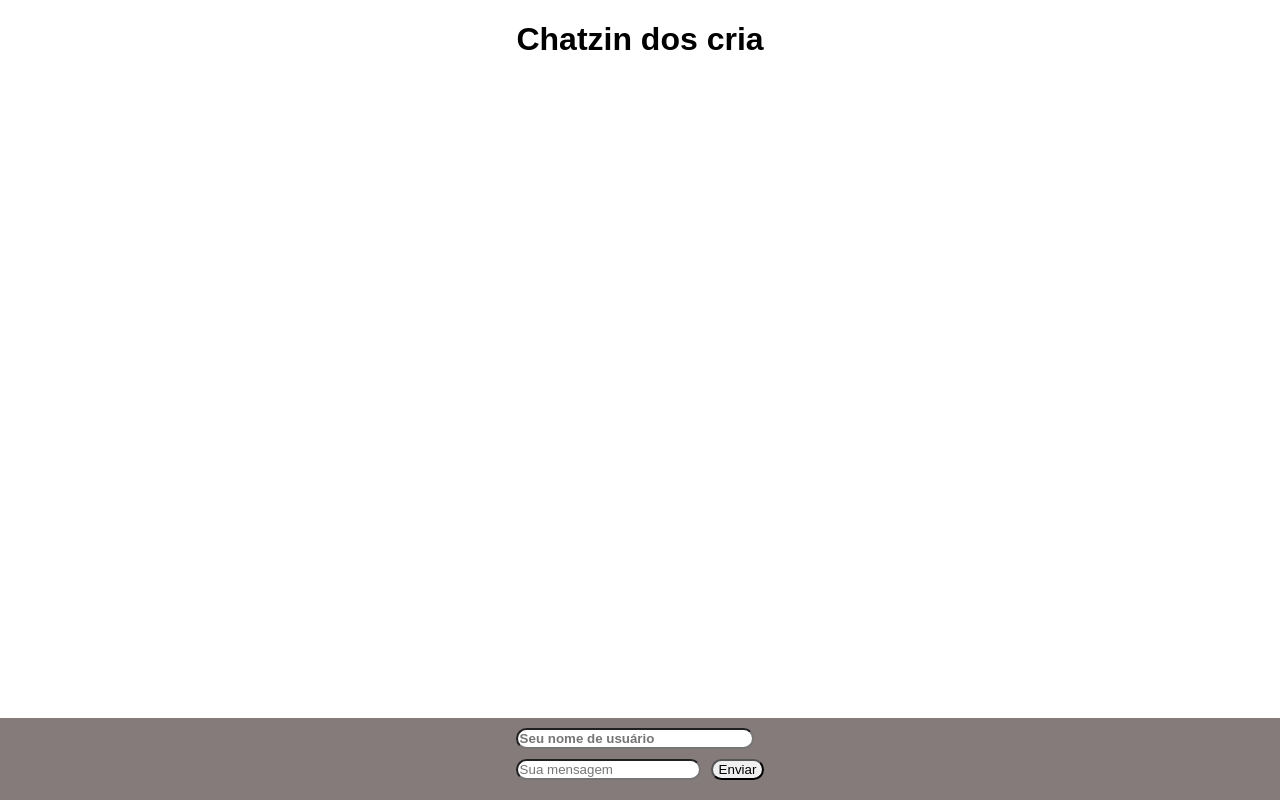
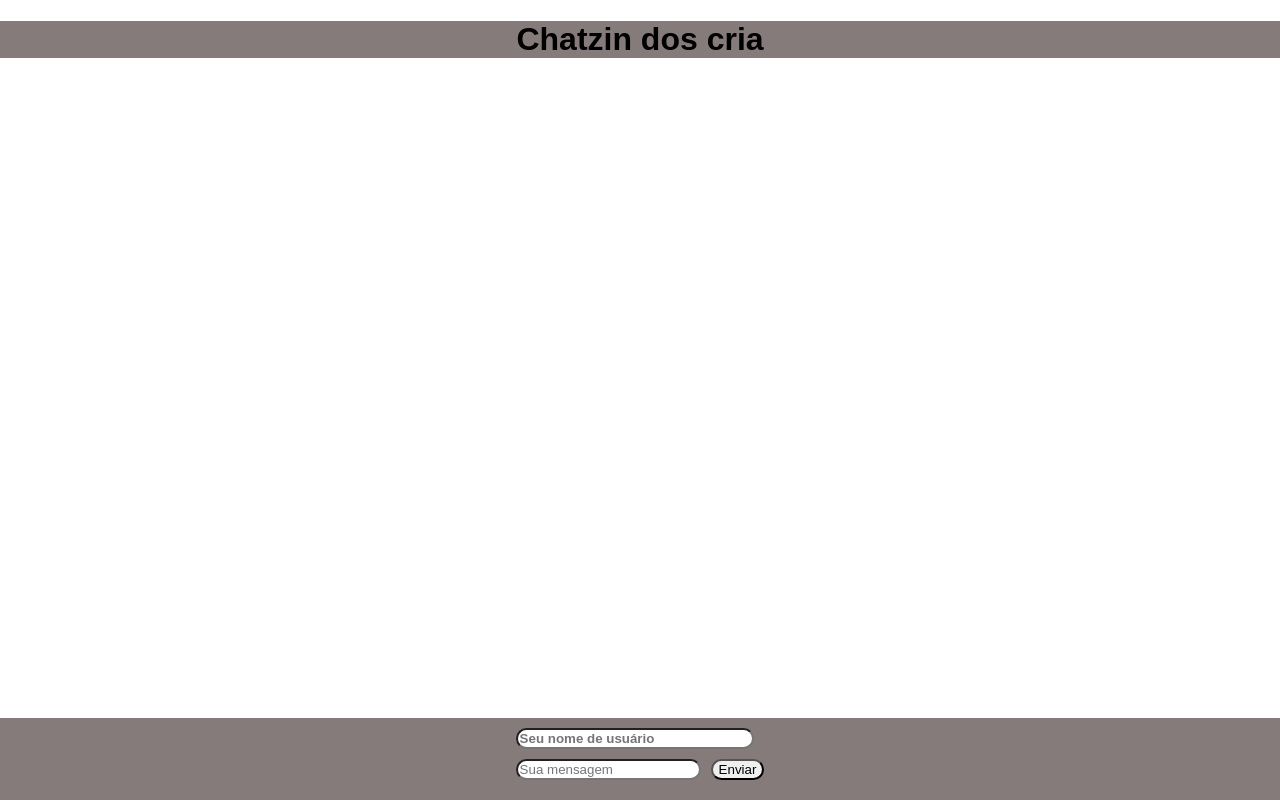
Before and after one commit to OneVic200/Projeto-chat, a website: page public/index.html in a window 1280 px wide. Drawn offline with nearby package versions, Linux system fonts and the light colour scheme; no server answers.

Commit message:
Update index.html

```diff
--- a/public/index.html
+++ b/public/index.html
@@ -7,8 +7,10 @@
 </head>
 
 <body align="center">
-  <h1>Chatzin dos cria</h1>
-  <div class="chat-container">
+  <div id = "titulo">
+    <h1>Chatzin dos cria</h1>
+  </div>
+    <div class="chat-container">
     <div class="input-container">
       <form action="">
         <div class="input-group">
@@ -125,6 +127,11 @@
       margin-bottom: 10px;
     }
 
+
+    #titulo{
+      background-color: #867b7b;
+    }
+
     .input-container input {
       margin-right: 10px;
       flex-grow: 1;
```
